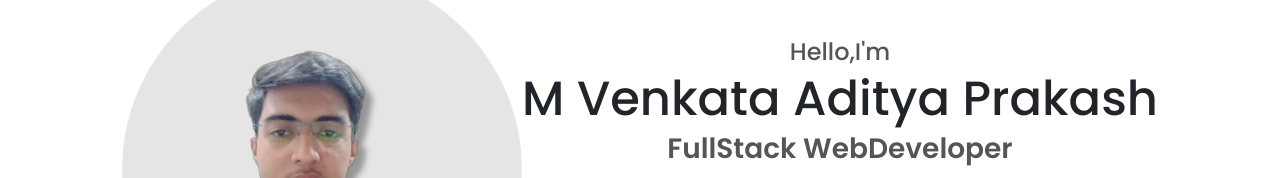
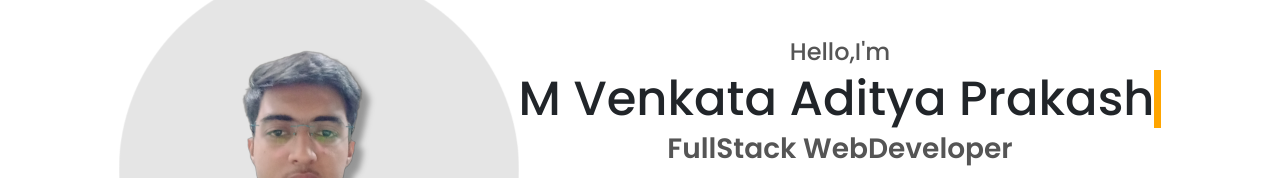
Before and after one commit to Diordi1/newport, an Angular app: page / in a window 1280 px wide. Shown: the part 298-476 px from the top of the page. Built offline with nearby package versions, Linux system fonts and the light colour scheme.

Commit message:
update css typewriter

```diff
--- a/src/app/app.component.css
+++ b/src/app/app.component.css
@@ -522,3 +522,25 @@
     font-weight:600;
     color:black;
 }
+.typewriter{
+    overflow: hidden; /* Ensures the content is not revealed until the animation */
+    border-right: .15em solid orange; /* The typwriter cursor */
+    white-space: nowrap; /* Keeps the content on a single line */
+    margin: 0 auto; /* Gives that scrolling effect as the typing happens */
+    /* letter-spacing: .15em; Adjust as needed */
+    animation:
+      typing 1.5s steps(40, end),
+      blink-caret .75s step-end infinite;
+  }
+
+  /* The typing effect */
+  @keyframes typing {
+    from { width: 0 }
+    to { width: 100% }
+  }
+
+  /* The typewriter cursor effect */
+  @keyframes blink-caret {
+    from, to { border-color: transparent }
+    50% { border-color: orange; }
+  }
```
